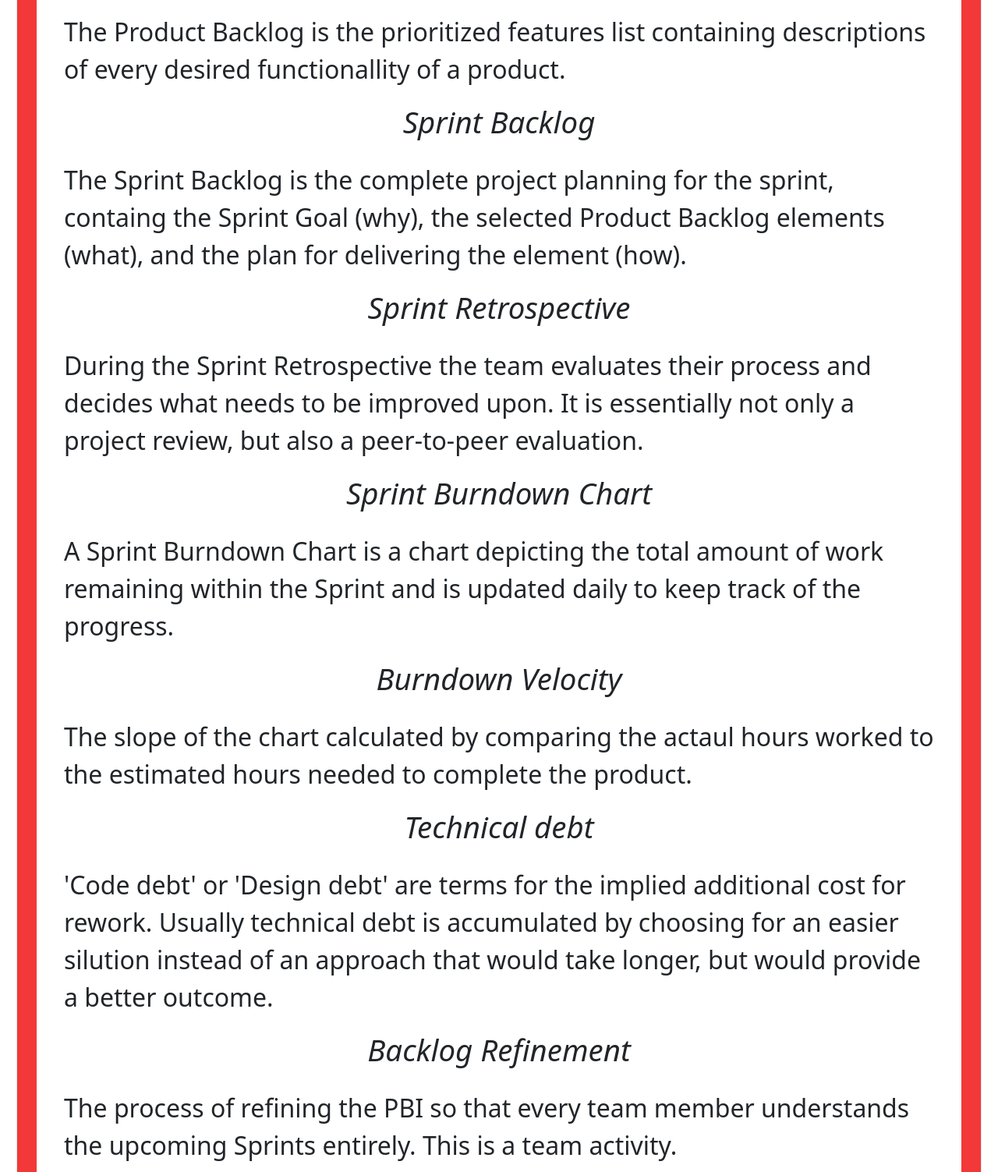
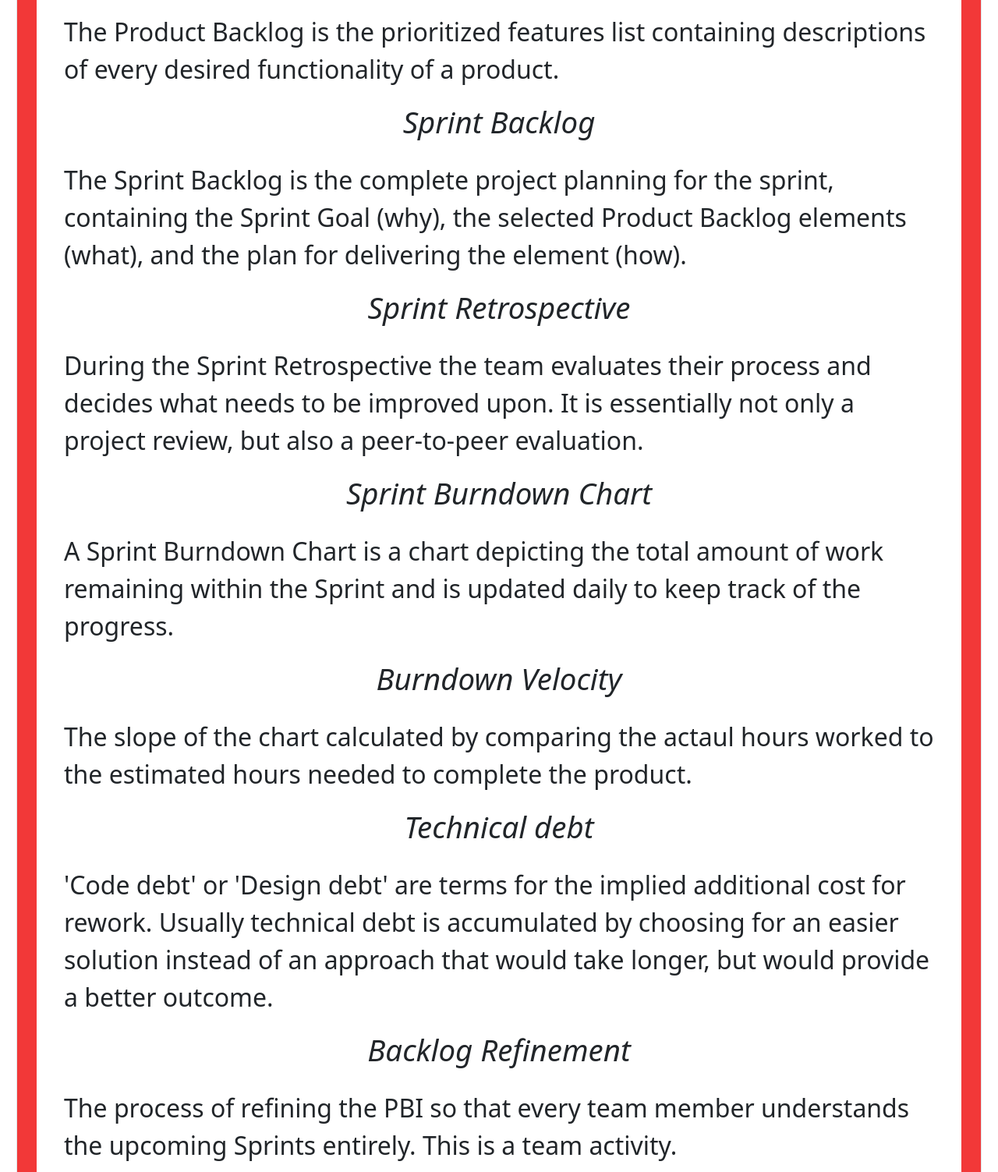
Before and after one commit to 170907/21-01-2021, a plain HTML site: page PR8 Poging 2/listofterms.html in a window 1280 px wide. Shown: the part 721-2224 px from the top of the page at 78% size. Drawn offline with Linux system fonts and the light colour scheme.

Commit message:
Add files via upload

```diff
--- a/PR8 Poging 2/listofterms.html
+++ b/PR8 Poging 2/listofterms.html
@@ -75,13 +75,13 @@
       <i><h3>Product Backlog</h3></i>
     </div>
 	<div class="col-sm">
-      The Product Backlog is the prioritized features list containing descriptions of every desired functionallity of a product.
+      The Product Backlog is the prioritized features list containing descriptions of every desired functionality of a product.
     </div>
     <div class="col-sm">
       <i><h3>Sprint Backlog</h3></i>
     </div>
 	<div class="col-sm">
-      The Sprint Backlog is the complete project planning for the sprint, containg the Sprint Goal (why), the selected Product Backlog elements (what), and the plan for delivering the element (how).
+      The Sprint Backlog is the complete project planning for the sprint, containing the Sprint Goal (why), the selected Product Backlog elements (what), and the plan for delivering the element (how).
     </div>
 	<div class="col-sm">
       <i><h3>Sprint Retrospective</h3></i>
@@ -105,7 +105,7 @@
       <i><h3>Technical debt</h3></i>
     </div>
 	<div class="col-sm">
-      'Code debt' or 'Design debt' are terms for the implied additional cost for rework. Usually technical debt is accumulated by choosing for an easier silution instead of an approach that would take longer, but would provide a better outcome.
+      'Code debt' or 'Design debt' are terms for the implied additional cost for rework. Usually technical debt is accumulated by choosing for an easier solution instead of an approach that would take longer, but would provide a better outcome.
     </div>
 	<div class="col-sm">
       <i><h3>Backlog Refinement</h3></i>
```
Also changed, not shown: PR8 Poging 2/startingasprint.html (+1 -1 lines).
